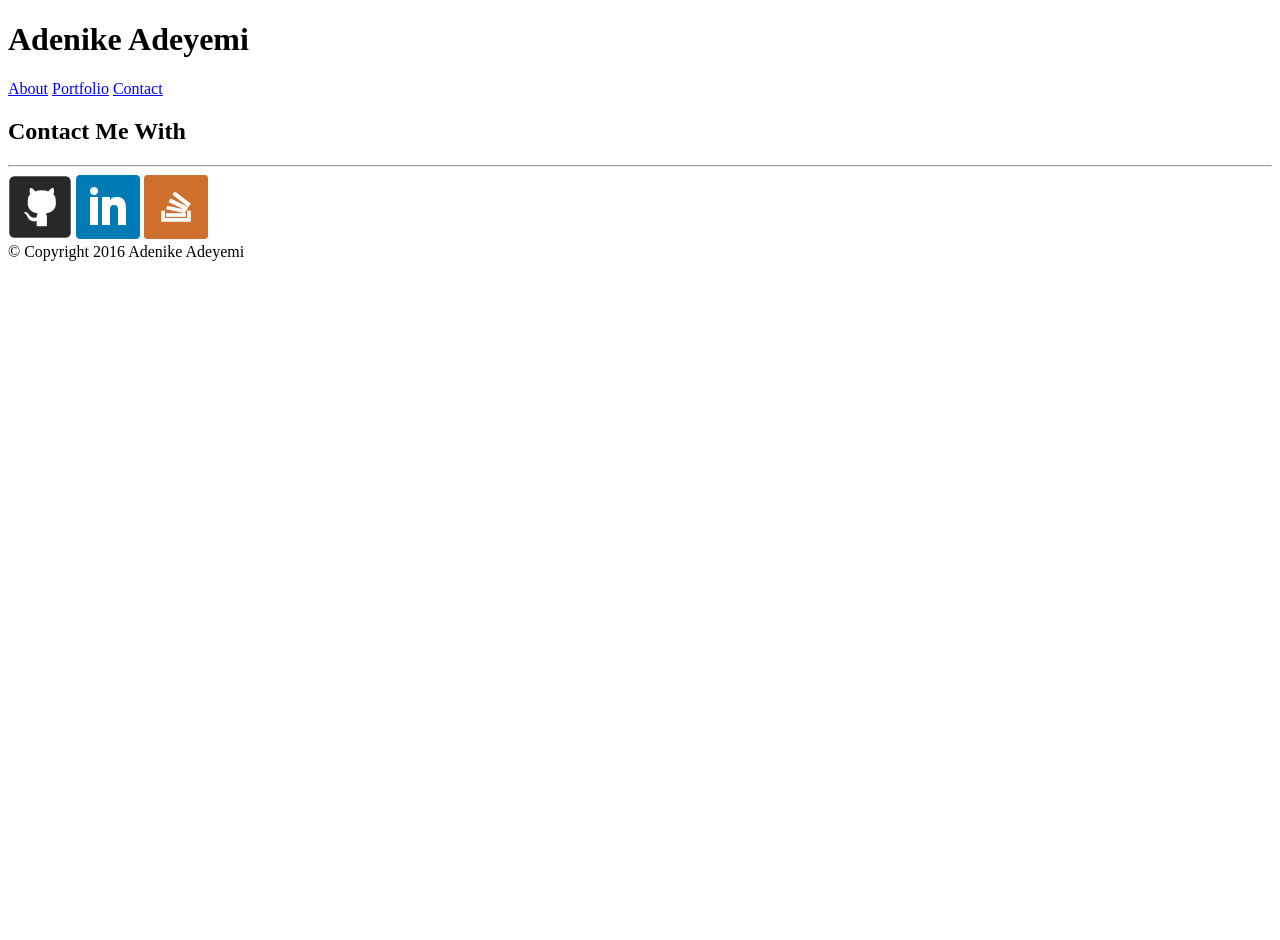
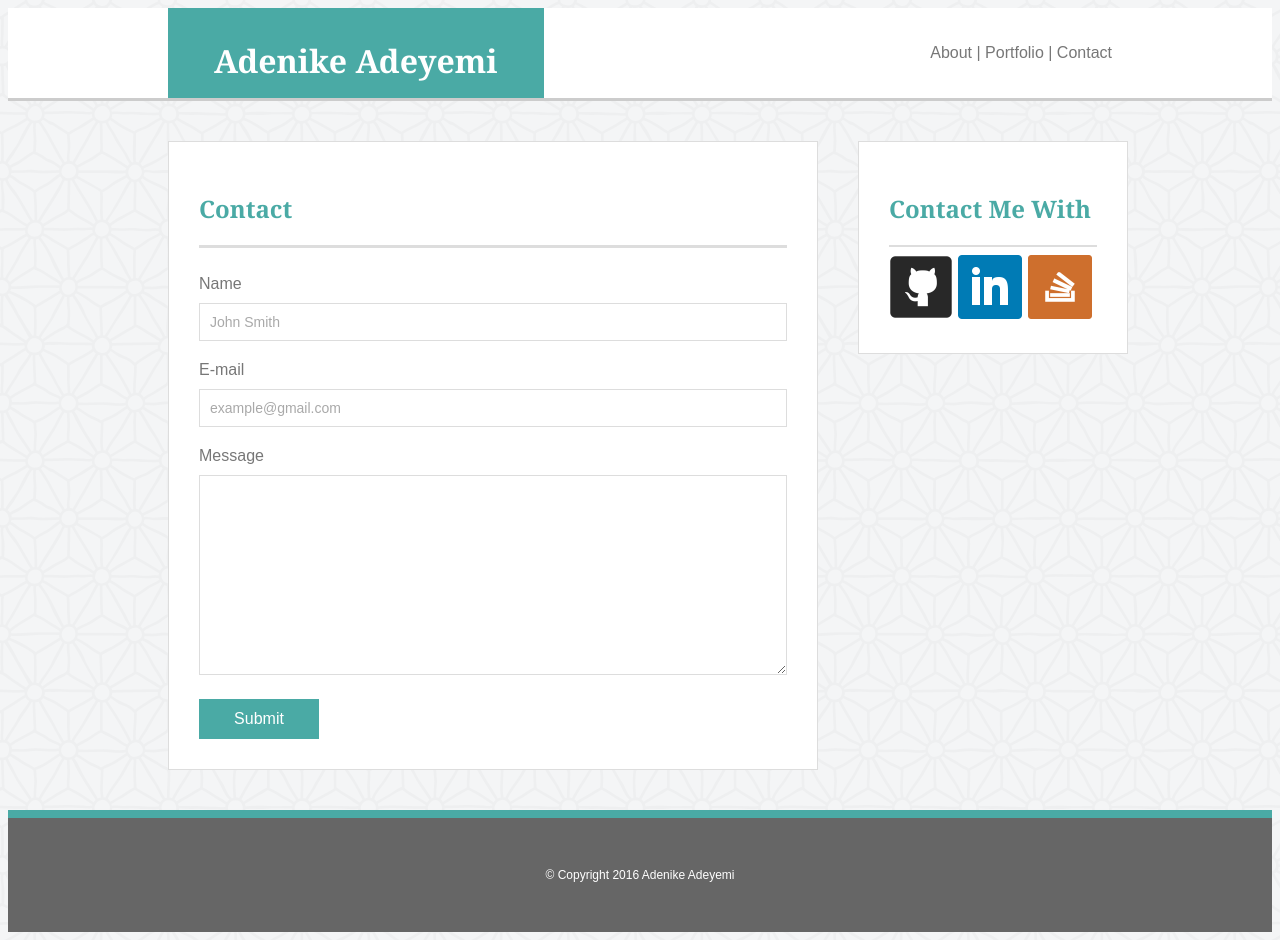
Before and after one commit to nikea1/Basic-Portfolio, a PHP site: page /contact.html in a window 1280 px wide. Before the commit the page ends 261 px from the top, so only its background shows below. Run offline with PHP 8.4, Linux system fonts and the light colour scheme.

Commit message:
edited style for Contact page

```diff
--- a/assets/css/style.css
+++ b/assets/css/style.css
@@ -18,6 +18,11 @@ header{
 	float: left;
 }
 
+header h1{
+	margin-left: 36px;
+	margin-right: 36px;
+}
+
 nav{
 	margin: 29px;
 	margin-right: 160px;
@@ -34,7 +39,7 @@ body{
 
 }
 
-nav a,  p {
+nav a,  p, label, .text-input, textarea, .submit-button {
 	color: #777777;
 	text-decoration: none;
 	font-family: 'Arial', 'Helvetica Neue', Helvetica, sans-serif;
@@ -84,6 +89,43 @@ section hr{
 }
 
 
+/*Contact*/
+form{
+	margin-top: 27px;
+}
+
+.text-input{
+	border-width: 1px;
+	border-style: solid;
+	border-color: #dddddd;
+	padding: 10px;
+	font-size: 14px;
+	width: 566px;
+	color: darkgray;
+	margin: 10px 0px 20px 0px;
+}
+
+textarea{
+	border-width: 1px;
+	border-style: solid;
+	border-color: #dddddd;
+	padding: 10px;
+	font-size: 12px;
+	width: 566px;
+	height: 178px;
+	color: darkgray;
+	margin: 10px 0px 20px 0px;
+}
+
+.submit-button{
+	height: 40px;
+	width: 120px;
+	border: none;
+	background: #4aaaa5;
+	color: #ffffff;
+	font-size: 16px;
+
+}
 
 aside{
 	width: 208px;
--- a/contact.html
+++ b/contact.html
@@ -3,8 +3,10 @@
 	<head>
 		<meta charset="utf-8">
 		<title>Contact</title>
+		<link rel="stylesheet" type="text/css" href="assets/css/style.css">
 	</head>
 	<body>
+		<div id="header-container">
 			<!-- header -->
 			<header>
 				<h1>Adenike Adeyemi</h1>
@@ -12,33 +14,40 @@
 
 			<!-- navigation links -->
 			<nav>
-			<a href="index.html">About</a>
-			<a href="portfolio.html"> Portfolio</a>
+				<p>
+				<a href="index.html">About</a> |
+				<a href="portfolio.html"> Portfolio</a> |
 				<a href="#"> Contact</a>
+				</p>
 			</nav>
+		</div>
 
-		<!-- Contact form -- >
+		<div id="mid-container">
+			<!-- Contact form -->
 			<section>
-			<h1>Contact</h1>
-			<hr>
-			<label>Name:</label>
-			<br>
-			<input type="text" name="name">
-			<br>
-			<label>E-mail:</label>
-			<br>
-			<input type="text" name="email">
-			<br>
-			<label>Message:</label>
-			<br>
+				<h1 class="sub-header">Contact</h1>
+
+				<hr />
+				<form>
+					<label>Name</label>
+					<br />
+					<input class="text-input" type="text" name="name" value="John Smith">
+					<br />
+					<label>E-mail</label>
+					<br />
+					<input class="text-input" type="text" name="email" value="example@gmail.com">
+					<br />
+					<label>Message</label>
+					<br />
 					<textarea></textarea>
-			<br>
-			<input type="submit" name="Submit">
+					<br />
+					<input class="submit-button" type="submit" name="Submit">
+				</form>
 			</section>
 
 			<!-- Contact links -->
 			<aside>
-			<h2>Contact Me With</h2>
+				<h2 class="sub-header">Contact Me With</h2>
 				<hr>
 
 				<a href="https://github.com/nikea1">
@@ -50,7 +59,7 @@
 				<a href="http://stackoverflow.com/users/6491566/nike-adeyemi">
 					<img src="assets/images/1466570780_stackoverflow-square-social-media.png" alt="StackOverFlow" height="64" width="64"></a>
 			</aside>
-
+		</div>
 		<!-- footer -->
 		<footer>
 			&copy; Copyright 2016 Adenike Adeyemi
```
Lines whose indentation alone changed are shown as unchanged.
